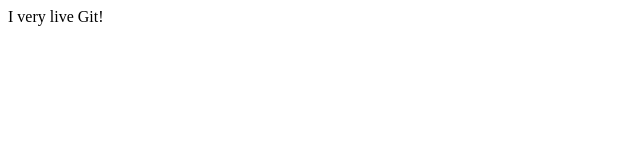
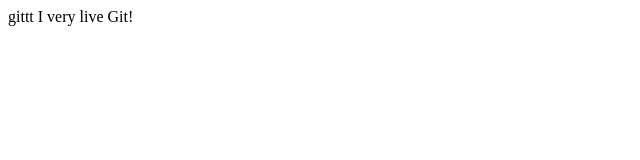
Before and after one commit to Centrix16/for-git, a plain HTML site: page index.html in a window 1280 px wide. Shown: the full height of the page, 0-640 px from the left. Drawn offline with Linux system fonts and the light colour scheme.

Commit message:
add string this gitttt

```diff
--- a/index.html
+++ b/index.html
@@ -5,6 +5,8 @@
 	<title>Document</title>
 </head>
 <body>
+
+	gittt
 	I very live Git!
 </body>
 </html>
```
